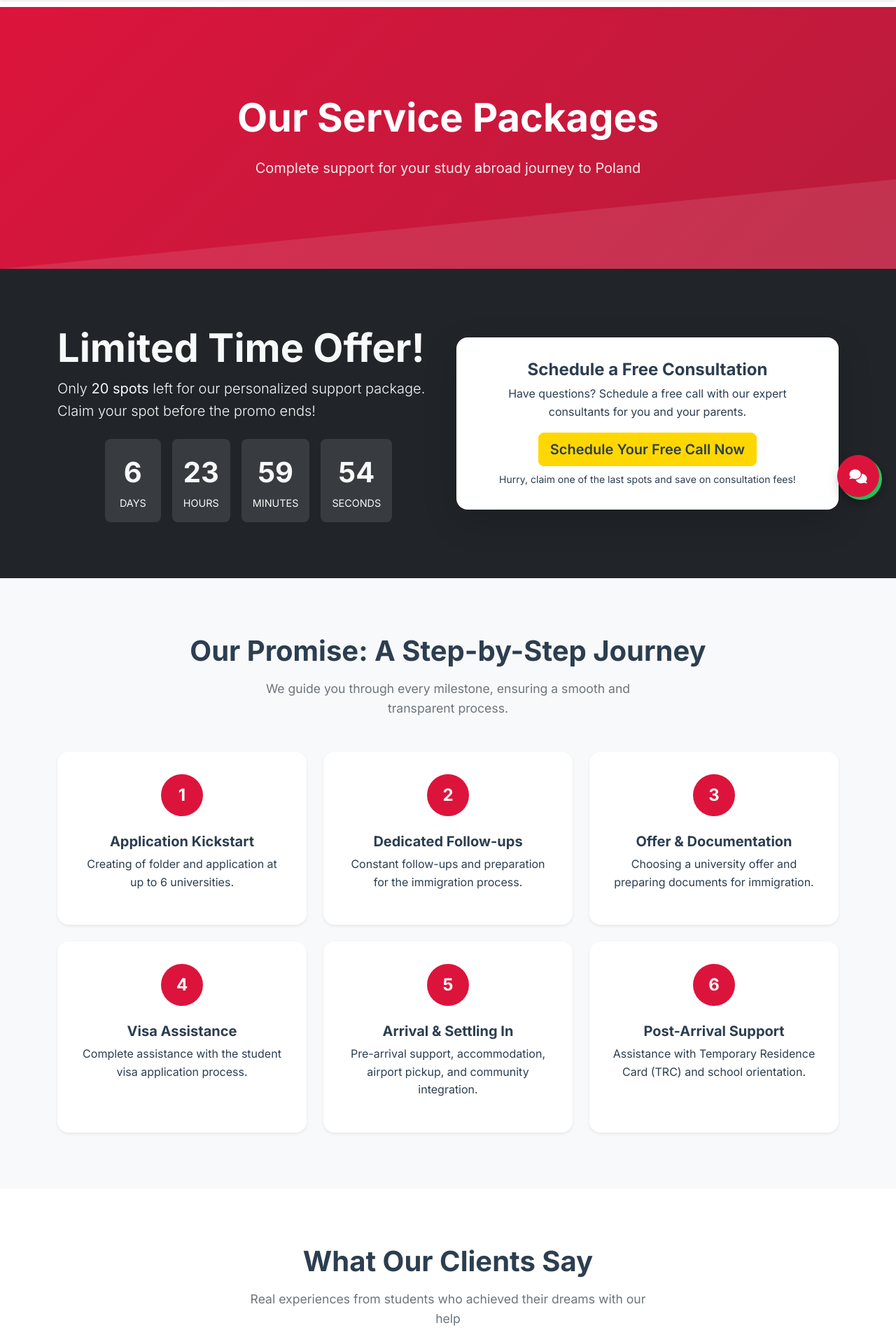
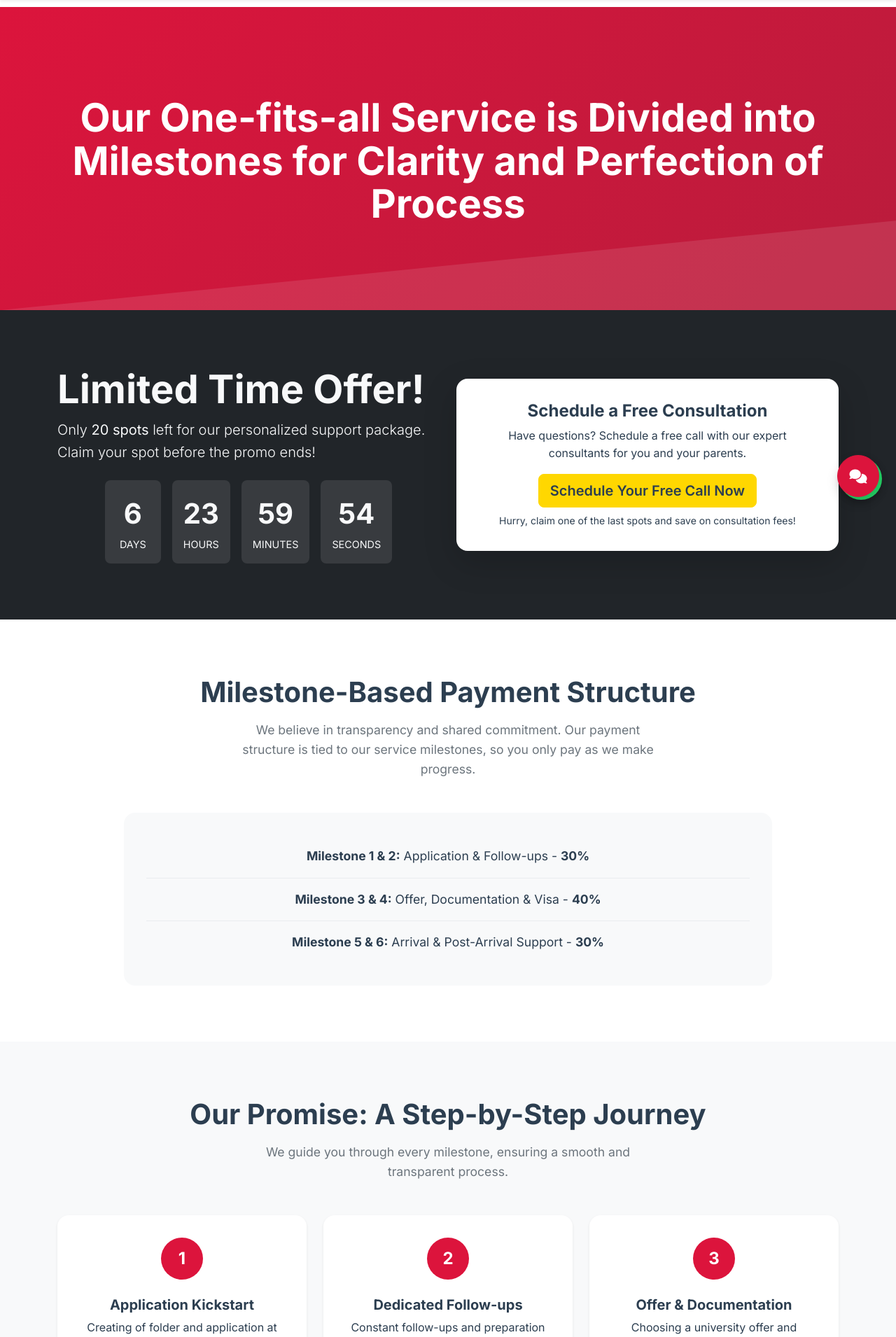
Before and after one commit to rusiqe/polagency, a Django app: page /services/ in a window 1280 px wide. Shown: the part 66-1976 px from the top of the page at 70% size. Run offline with Django 5.2, Linux system fonts and the light colour scheme; data that the repository does not hold is empty.

Commit message:
refactor: Refine services page with payment structure and new testimonials
- Updated the main headline to be more benefit-oriented
- Added a clear milestone-based payment structure section
- Replaced demo testimonials with new, targeted ones for Nursing, Data Science, and Computer Science
- Added CSS for the new payment structure section

```diff
--- a/services/templates/services/packages.html
+++ b/services/templates/services/packages.html
@@ -9,8 +9,7 @@
     <div class="container">
         <div class="row">
             <div class="col-12 text-center hero-content">
-                <h1 class="hero-title">Our Service Packages</h1>
-                <p class="hero-subtitle">Complete support for your study abroad journey to Poland</p>
+                <h1 class="hero-title">Our One-fits-all Service is Divided into Milestones for Clarity and Perfection of Process</h1>
             </div>
         </div>
     </div>
@@ -31,6 +30,27 @@
                     <p>Have questions? Schedule a free call with our expert consultants for you and your parents.</p>
                     <a href="#" class="btn btn-warning btn-lg">Schedule Your Free Call Now</a>
                     <small class="d-block mt-2">Hurry, claim one of the last spots and save on consultation fees!</small>
+                </div>
+            </div>
+        </div>
+    </div>
+</section>
+
+<!-- Payment Structure Section -->
+<section class="section-padding">
+    <div class="container">
+        <div class="row">
+            <div class="col-12 text-center">
+                <h2 class="section-title">Milestone-Based Payment Structure</h2>
+                <p class="section-subtitle">We believe in transparency and shared commitment. Our payment structure is tied to our service milestones, so you only pay as we make progress.</p>
+            </div>
+        </div>
+        <div class="row justify-content-center">
+            <div class="col-lg-10">
+                <div class="payment-structure">
+                    <div class="payment-item"><strong>Milestone 1 & 2:</strong> Application & Follow-ups - <strong>30%</strong></div>
+                    <div class="payment-item"><strong>Milestone 3 & 4:</strong> Offer, Documentation & Visa - <strong>40%</strong></div>
+                    <div class="payment-item"><strong>Milestone 5 & 6:</strong> Arrival & Post-Arrival Support - <strong>30%</strong></div>
                 </div>
             </div>
         </div>
--- a/static/css/style.css
+++ b/static/css/style.css
@@ -312,6 +312,24 @@ h1, h2, h3, h4, h5, h6 {
 .btn-warning:hover {
     background-color: #ffc107;
     border-color: #ffc107;
+}
+
+/* Payment Structure */
+.payment-structure {
+    background: var(--bg-light);
+    border-radius: 1rem;
+    padding: 2rem;
+    text-align: center;
+}
+
+.payment-item {
+    font-size: 1.1rem;
+    padding: 1rem;
+    border-bottom: 1px solid var(--border-color);
+}
+
+.payment-item:last-child {
+    border-bottom: none;
 }
 
 /* Milestone Cards */
```
Also changed, not shown: populate_testimonials.py (+19 -15 lines).
